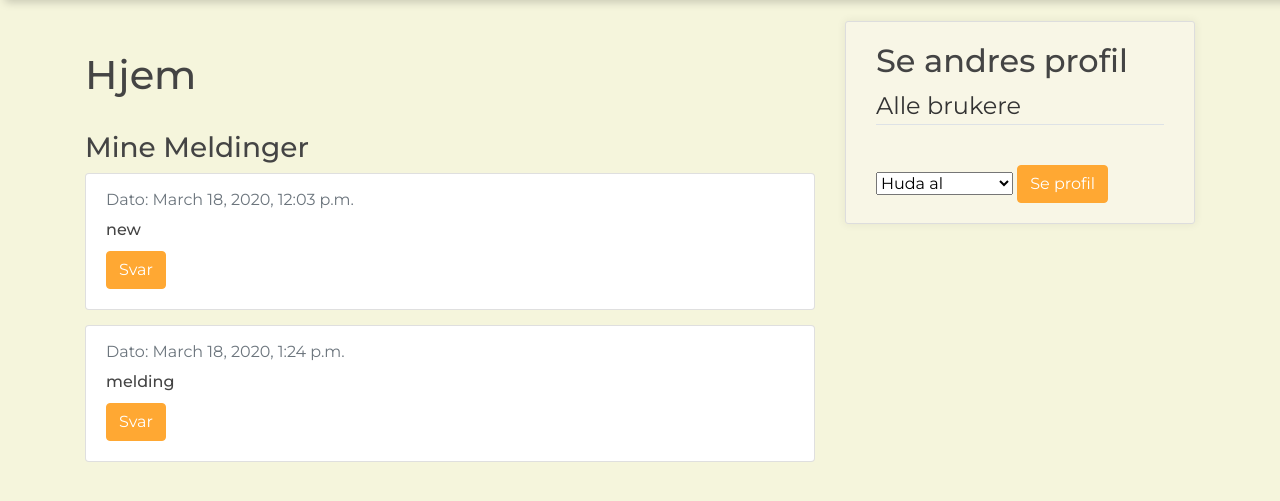
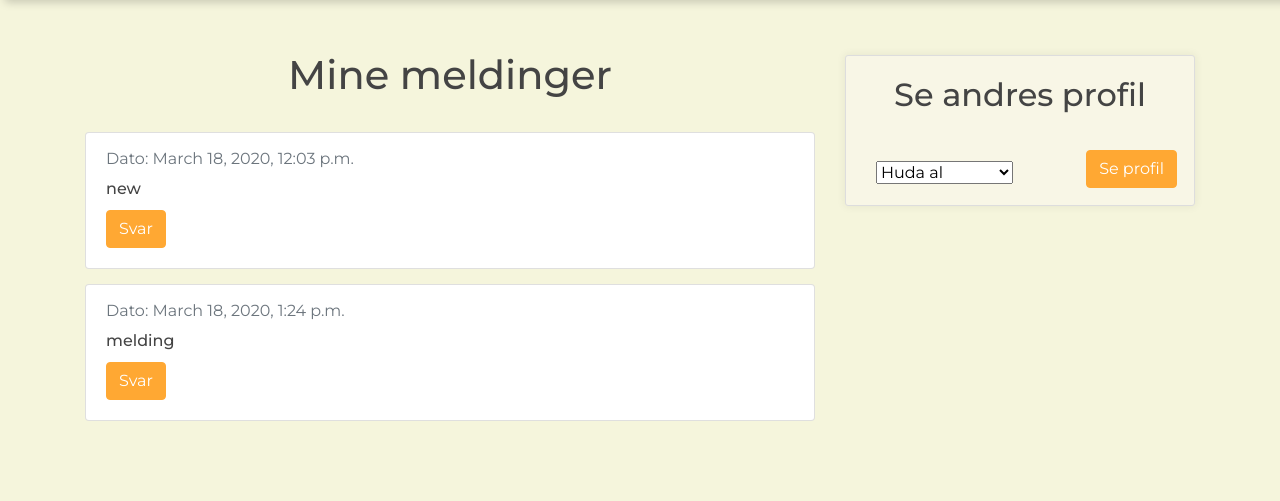
Before and after one commit to eivindsd/Programvareutvikling---Prosjekt, a Django app: page /home/ in a window 1280 px wide. Shown: the part 59-560 px from the top of the page. Run offline with Django 3.2, Linux system fonts and the light colour scheme; a user stored in the database is signed in; data comes from the database, SQL or seed files in the repository; some libraries are stand-ins or nearby versions.

Commit message:
oppdatert design - home og logout - + noen småfiks til design

```diff
--- a/users/templates/users/logout.html
+++ b/users/templates/users/logout.html
@@ -1,10 +1,10 @@
 {% extends "website/base.html" %}
 
 {% block content %}
-        <h2>Du har blitt logget ut</h2>
+        <h2 style="display: flex; justify-content: center; margin-bottom: 30px; margin-top: 20px">Du har blitt logget ut</h2>
         <div class="border-top pt-3">
             <small class="text-muted">
-                <a href="{% url 'login' %}">Logg inn på nytt</a>
+                <a href="{% url 'login' %}" style="display: flex; justify-content: center; color: #FFA833;">Logg inn på nytt</a>
             </small>
         </div>
 {% endblock content %}
--- a/users/templates/users/profile.html
+++ b/users/templates/users/profile.html
@@ -1,7 +1,7 @@
 {% extends "website/base.html" %}
 {% load crispy_forms_tags %}
 {% block content %}
-    <h1 id="header_profil">Min profil</h1>
+    <h1 id="header_profil" style=" margin-bottom: 33px; display: flex; justify-content: center;">Min profil</h1>
     <div style="display: table">
         <form method="POST" action="/createPost/">
                 {% csrf_token %}
@@ -20,7 +20,7 @@
 {% endblock content %}
 
 {% block sidebar %}
-    <div class="col-md-4" id="info">
+    <div class="col-md-4" style="margin-top: 3%">
           <div class="content-section">
             <h2>{{ user.first_name }}  {{ user.last_name }}</h2>
             <p class='text-muted'>
--- a/website/static/website/main.css
+++ b/website/static/website/main.css
@@ -43,17 +43,6 @@ ul {
 .col-md-8{
   margin: auto;
   margin-top: 30px;
-}
-
-#info{
-  margin-top: 3%;
-}
-
-#header_profil{
-  margin-bottom: 33px;
-  display: flex;
-  justify-content: center;
-
 }
 
 .btn-primary{
--- a/website/templates/website/events.html
+++ b/website/templates/website/events.html
@@ -4,7 +4,7 @@
     <div style="display: table">
         <form method="POST" action="/createEvent/">
             {% csrf_token %}
-            <input type="submit" name="opprett" value="Opprett arrangement" class="btn btn-outline-info" style="display: table-cell; left: 15px; vertical-align: middle; margin-top: 25px; margin-bottom: 15px"/>
+            <input type="submit" name="opprett" value="Opprett arrangement" class="btn btn-outline-info" style="display: table-cell; vertical-align: middle; margin-top: 25px; margin-bottom: 15px"/>
         </form>
 
     </div>
--- a/website/templates/website/home.html
+++ b/website/templates/website/home.html
@@ -1,9 +1,7 @@
 {% extends "website/base.html" %}
 {% load crispy_forms_tags %}
 {% block content %}
-    <h1>Hjem</h1>
-    <br>
-    <h3>Mine Meldinger</h3>
+    <h1 style=" margin-bottom: 33px; display: flex; justify-content: center;">Mine meldinger</h1>
     {% for message in mineMessages %}
         <div class="card" style="margin-bottom: 15px">
                   <div class="card-body">
@@ -16,11 +14,10 @@
 {% endblock content %}
 
 {% block sidebar %}
-    <div class="col-md-4">
+    <div class="col-md-4" style="margin-top: 3%">
           <div class="content-section">
-            <h2>Se andres profil</h2>
+            <h2 style="margin-bottom: 30px; text-align: center">Se andres profil</h2>
               <fieldset class="form-group">
-                  <legend class="border-bottom mb-4">Alle brukere</legend>
               </fieldset>
               <form method="POST">
                   {% csrf_token %}
@@ -29,7 +26,7 @@
                       <option value="{{ bruker.id }}">{{ bruker }}</option>
                     {% endfor %}
                   </select>
-              <input type="submit" name="seProfil" value="Se profil" class="btn btn-primary" />
+              <input type="submit" name="seProfil" value="Se profil" class="btn btn-primary" style="position: absolute; right: 33px; top: 95px" />
               </form>
           </div>
         </div>
```
